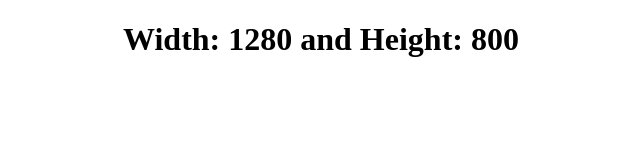
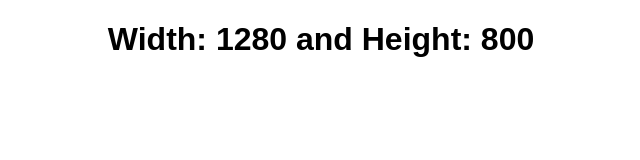
Before and after one commit to acciojob/screen-size-urmilarawat005, a website: page main.html in a window 1280 px wide. Shown: the whole page, without its empty margins (319-959 px from the left). Drawn offline with Linux system fonts and the light colour scheme.

Commit message:
created a submission

```diff
--- a/script.js
+++ b/script.js
@@ -1,18 +1,12 @@
-  function updateSize() {
-            // Get the current window width and height
-            const width = window.innerWidth;
-            const height = window.innerHeight;
+ function updateWindowSize() {
+        const width = window.innerWidth;
+        const height = window.innerHeight;
+        const sizeInfo = document.getElementById('sizeInfo');
+        sizeInfo.innerHTML = `<h1>Width: ${width} and Height: ${height}</h1>`;
+    }
 
-            // Select the <h1> inside the div with id sizeInfo
-            const sizeInfo = document.getElementById('sizeInfo');
-            const h1 = sizeInfo.querySelector('h1');
+    // Update the size on page load and whenever the window is resized
+    window.addEventListener('resize', updateWindowSize);
 
-            // Update the text content with the new width and height
-            h1.textContent = `Width: ${width} and Height: ${height}`;
-        }
-
-        // Initial size update when the page loads
-        updateSize();
-
-        // Add event listener to update size whenever the window is resized
-        window.addEventListener('resize', updateSize);
+    // Call the function initially to set the size when the page loads
+    updateWindowSize();
--- a/styles.css
+++ b/styles.css
@@ -1,6 +1,7 @@
 /*  your css code here. If applicable */
 
  #sizeInfo {
+            font-family: Arial, sans-serif;
+            margin-top: 20px;
             text-align: center;
-            margin-top: 20px;
         }
```
